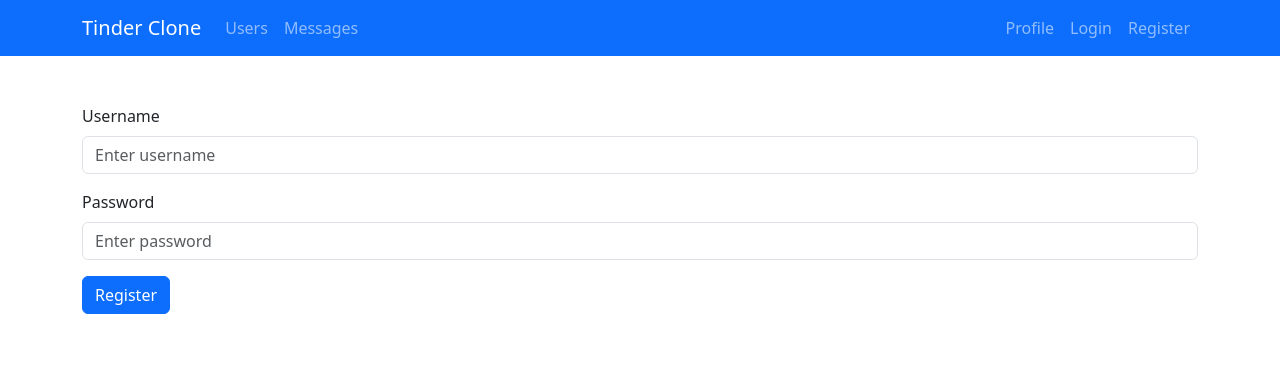
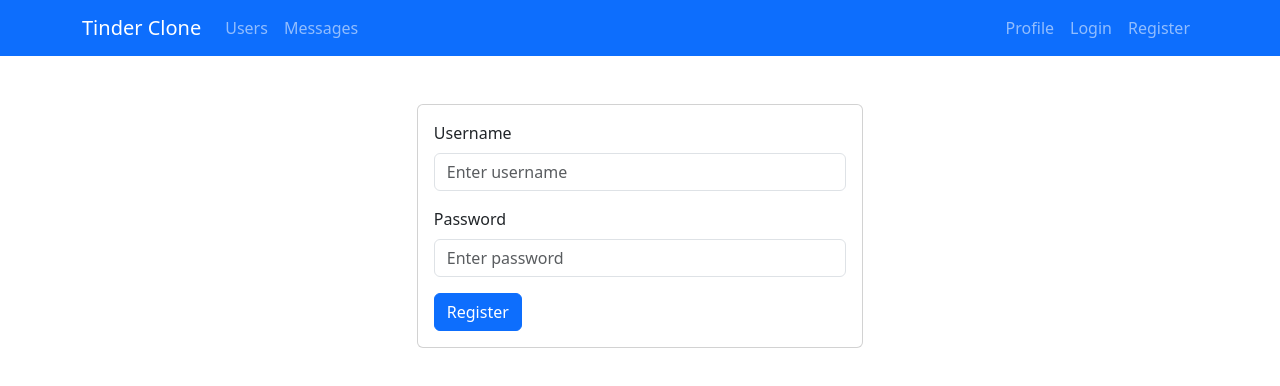
Before and after one commit to JaakkoLipp/AWP-Project, a React (Create React App) app in the folder client/: page /register in a window 1280 px wide. Shown: the top 386 px of the page. Built offline with nearby package versions, Linux system fonts and the light colour scheme.

Commit message:
Update UI and fix bugs

```diff
--- a/client/src/components/Login.js
+++ b/client/src/components/Login.js
@@ -1,5 +1,5 @@
 import React, { useState } from "react";
-import { Form, Button, Container, Alert } from "react-bootstrap";
+import { Form, Button, Card, Container, Alert } from "react-bootstrap";
 import { useNavigate } from "react-router-dom";
 import { useAuth } from "../contexts/AuthContext";
 
@@ -35,7 +35,9 @@ function Login() {
   };
 
   return (
-    <Container className="mt-5">
+    <Container className="mt-5 d-flex justify-content-center align-items-center">
+      <Card style={{ width: "40%" }}>
+        <Card.Body>
           <Form onSubmit={handleLogin}>
             <Form.Group className="mb-3" controlId="formBasicEmail">
               <Form.Label>Username</Form.Label>
@@ -66,6 +68,8 @@ function Login() {
               {errorMessage}
             </Alert>
           )}
+        </Card.Body>
+      </Card>
     </Container>
   );
 }
--- a/client/src/components/Menu.js
+++ b/client/src/components/Menu.js
@@ -31,7 +31,6 @@ function Menu() {
           </Nav>
           {/* login/logout functionality, you can add it here */}
           <Nav>
-            <div className="d-flex">
             <Nav.Link as={Link} to="/profile">
               Profile
             </Nav.Link>
@@ -49,7 +48,6 @@ function Menu() {
                 </>
               </Nav>
             )}
-            </div>
           </Nav>
         </Navbar.Collapse>
       </Container>
--- a/client/src/components/Register.js
+++ b/client/src/components/Register.js
@@ -1,5 +1,5 @@
 import React, { useState } from "react";
-import { Form, Button, Container, Alert } from "react-bootstrap";
+import { Form, Button, Card, Container, Alert } from "react-bootstrap";
 import { useNavigate } from "react-router-dom";
 
 function Register() {
@@ -34,7 +34,9 @@ function Register() {
   };
 
   return (
-    <Container className="mt-5">
+    <Container className="mt-5 d-flex justify-content-center align-items-center">
+      <Card style={{ width: "40%" }}>
+        <Card.Body>
           <Form onSubmit={handleRegister}>
             <Form.Group className="mb-3" controlId="registrationUsername">
               <Form.Label>Username</Form.Label>
@@ -65,6 +67,8 @@ function Register() {
               {errorMessage}
             </Alert>
           )}
+        </Card.Body>
+      </Card>
     </Container>
   );
 }
```
Also changed, not shown: 1 other file (tests, documents, lock files or other folders). Lines whose indentation alone changed are shown as unchanged.
